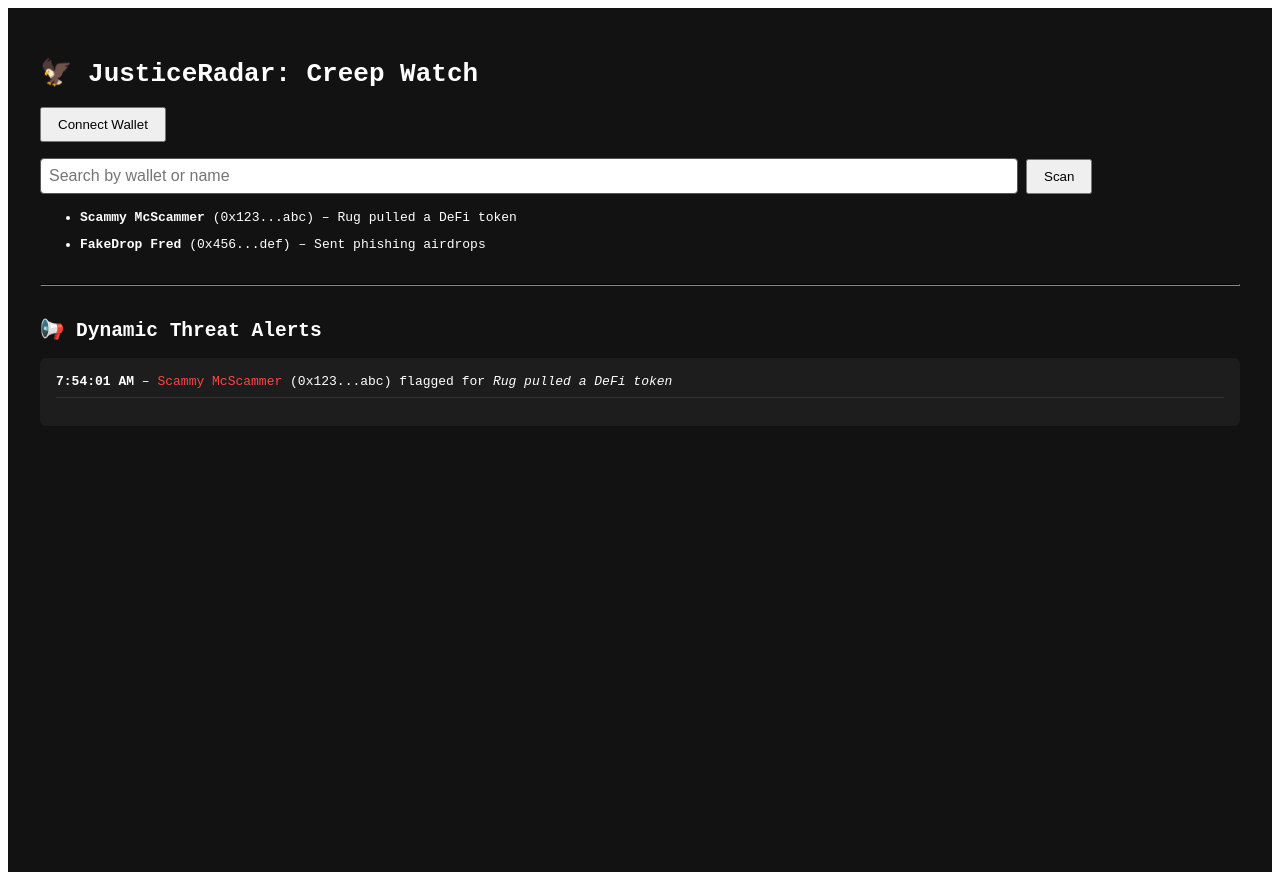
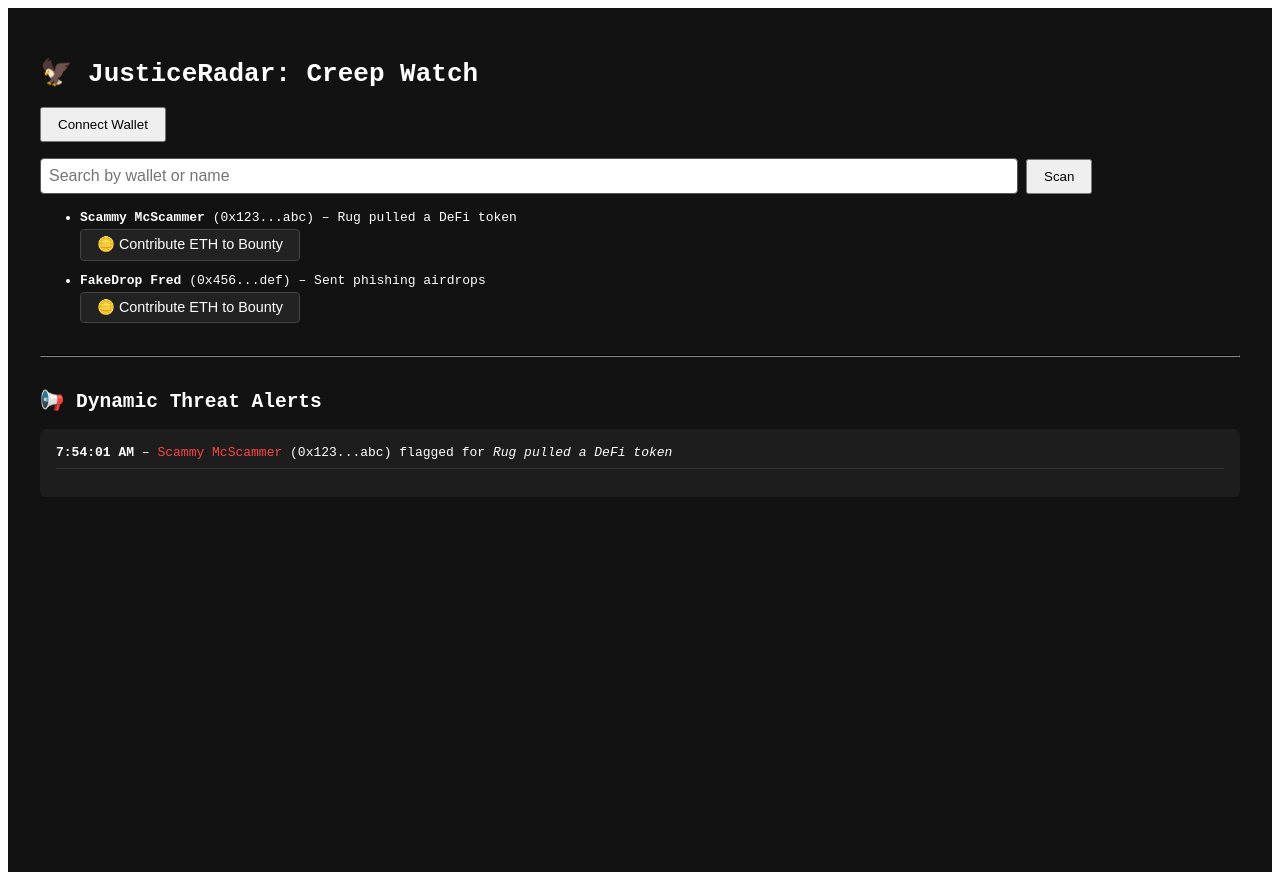
Before and after one commit to Texasgold88/Pelicopter-radar-alpha, a React (Vite) app: page / in a window 1280 px wide. Built offline with nearby package versions, Linux system fonts and the light colour scheme.

Commit message:
Update App.jsx

```diff
--- a/src/App.jsx
+++ b/src/App.jsx
@@ -56,11 +56,28 @@ const App = () => {
         {filtered.length === 0 ? (
           <p>No creeps detected.</p>
         ) : (
-          filtered.map(creep => (
-            <li key={creep.id} style={{ marginBottom: "0.75rem" }}>
-              <strong>{creep.name}</strong> ({creep.wallet}) – {creep.reason}
-            </li>
-          ))
+
+            filtered.map(creep => (
+  <li key={creep.id} style={{ marginBottom: "0.75rem" }}>
+    <strong>{creep.name}</strong> ({creep.wallet}) – {creep.reason}
+    <br />
+    <button
+      style={{
+        marginTop: "0.25rem",
+        padding: "0.4rem 1rem",
+        fontSize: "0.9rem",
+        background: "#222",
+        color: "#fff",
+        border: "1px solid #444",
+        borderRadius: "4px",
+        cursor: "pointer"
+      }}
+      onClick={() => alert(`ETH bounty contributed for ${creep.name}`)}
+    >
+      🪙 Contribute ETH to Bounty
+    </button>
+  </li>
+))
         )}
       </ul>
 
```
